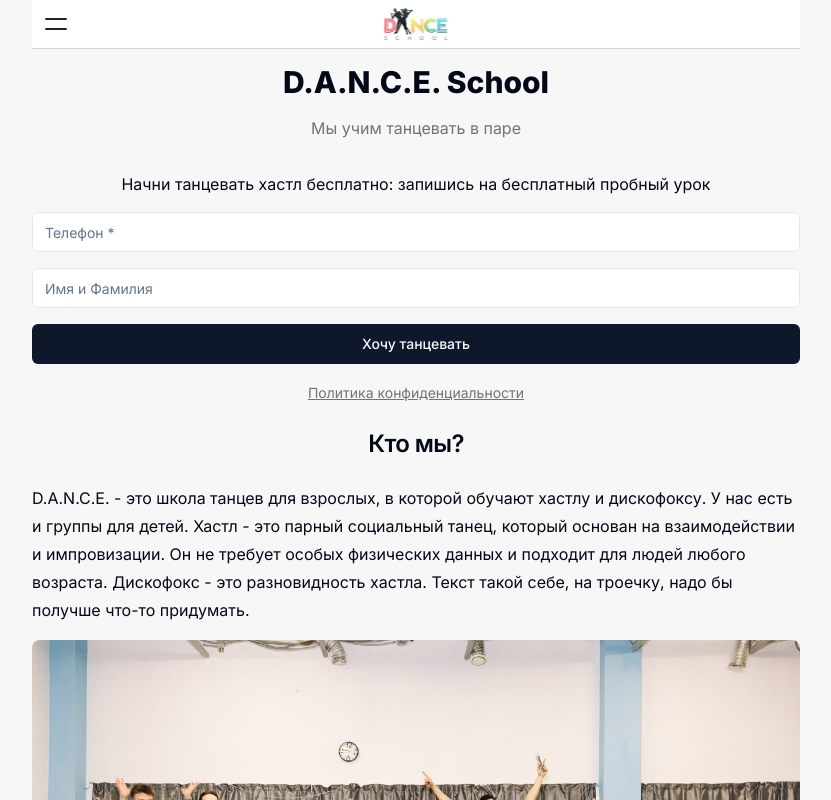
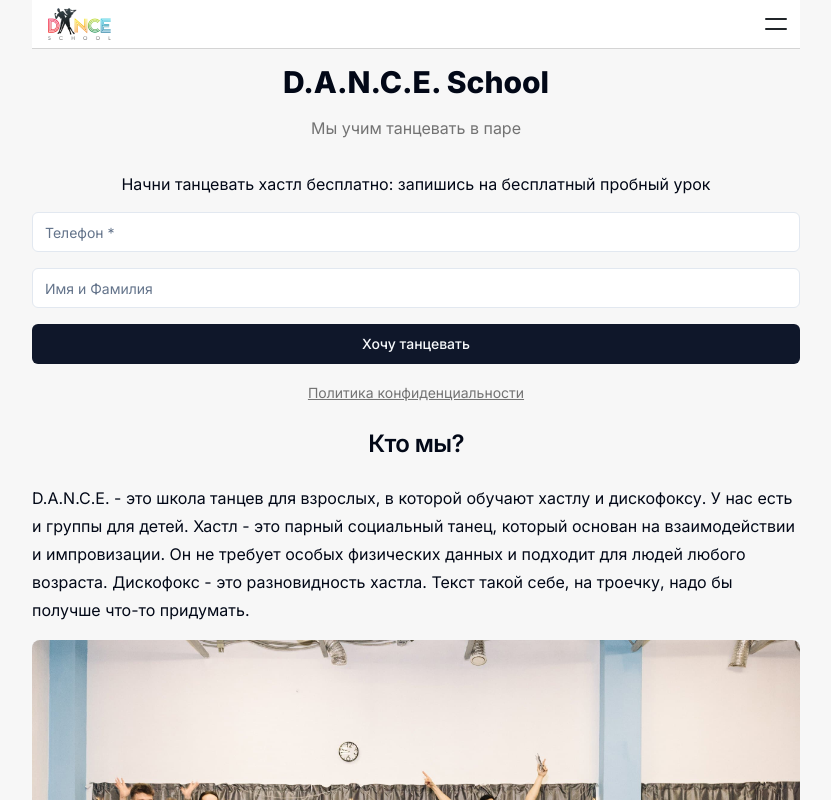
Before and after one commit to arlagonix/dance-school-moscow, a Next.js app: page / in a window 1280 px wide. Shown: the top 800 px of the page, without its empty margins (224-1055 px from the left). Built offline with nearby package versions, Linux system fonts and the light colour scheme.

Commit message:
Minor fix

```diff
--- a/src/components/Menu.tsx
+++ b/src/components/Menu.tsx
@@ -137,12 +137,8 @@ const Menu = () => {
           </strong>
         </p>
       </div>
-      <div className="fixed top-0 z-20 flex w-[min(100vw,768px)] items-center border-b border-neutral-300 bg-white pr-4 desktop:hidden">
-        <ToggleMenu isOpen={showMobileMenu} clickHandler={toggleMenu} />
-        <Link
-          href="/"
-          className="center absolute left-1/2 top-1/2 -translate-x-1/2 -translate-y-1/2 transform"
-        >
+      <div className="fixed top-0 z-20 flex w-[min(100vw,768px)] items-center justify-between border-b border-neutral-300 bg-white pl-4 desktop:hidden">
+        <Link href="/" className="">
           <Image
             src="/dance_logo.png"
             width={63}
@@ -151,6 +147,7 @@ const Menu = () => {
             draggable={false}
           />
         </Link>
+        <ToggleMenu isOpen={showMobileMenu} clickHandler={toggleMenu} />
       </div>
       <div
         className={cn(
```
